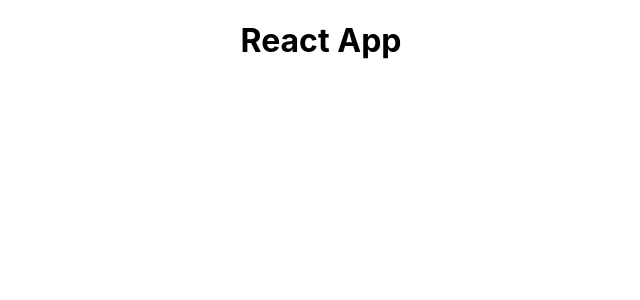
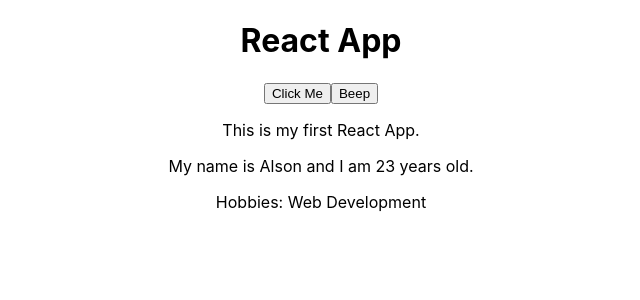
Before and after one commit to alsonshareef/react-playground, a React (Create React App) app: page / in a window 1280 px wide. Shown: the top 300 px of the page, without its empty margins (319-959 px from the left). Built offline with nearby package versions, Linux system fonts and the light colour scheme.

Commit message:
Refactored to class component with state, click handler and passing state as props to Person component

```diff
--- a/src/App.js
+++ b/src/App.js
@@ -1,12 +1,38 @@
-import React from "react";
+import React, { Component } from "react";
 import "./App.css";
+import Person from "./People/Person";
 
-function App() {
-	return (
-		<div className="App">
-			<h1>React App</h1>
-		</div>
-	);
+export default class App extends Component {
+	// Main app component state.
+	state = {
+		persons: [{ name: "Alson", age: 23, hobbies: "Web Development" }],
+		buttonName: "Beep"
+	};
+
+	// Click handler example which changes the apps state.
+	clickHandler = () => {
+		if (this.state.buttonName === "Beep") {
+			this.setState({ buttonName: "Bloop" });
+		} else {
+			this.setState({ buttonName: "Beep" });
+		}
+	};
+
+	// Main app render method.
+	render() {
+		return (
+			<div className="App">
+				<h1>React App</h1>
+				<button onClick={this.clickHandler}>Click Me</button>
+				<button>{this.state.buttonName}</button>
+				<p>This is my first React App.</p>
+				<Person
+					name={this.state.persons[0].name}
+					age={this.state.persons[0].age}
+				>
+					Hobbies: {this.state.persons[0].hobbies}
+				</Person>
+			</div>
+		);
+	}
 }
-
-export default App;
```
